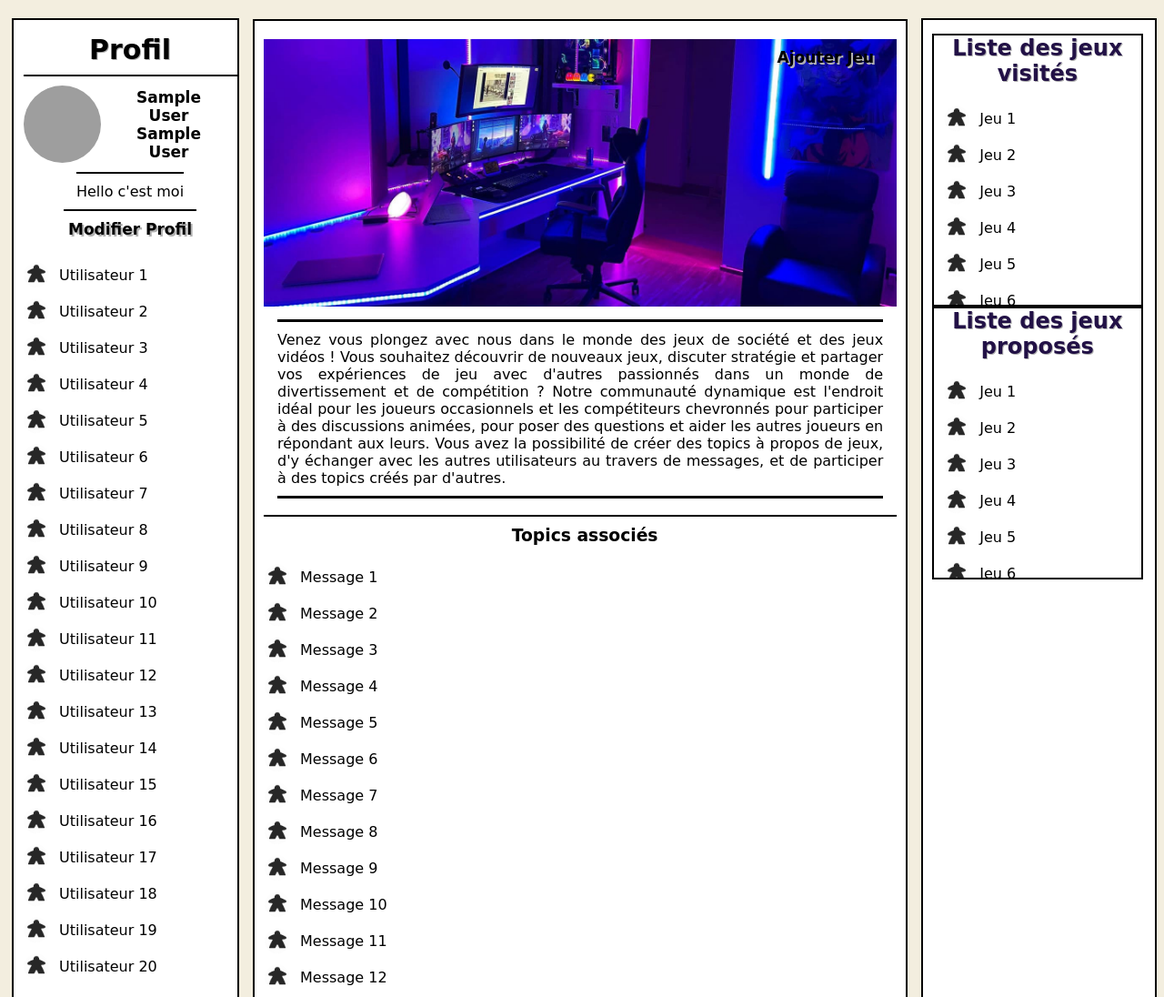
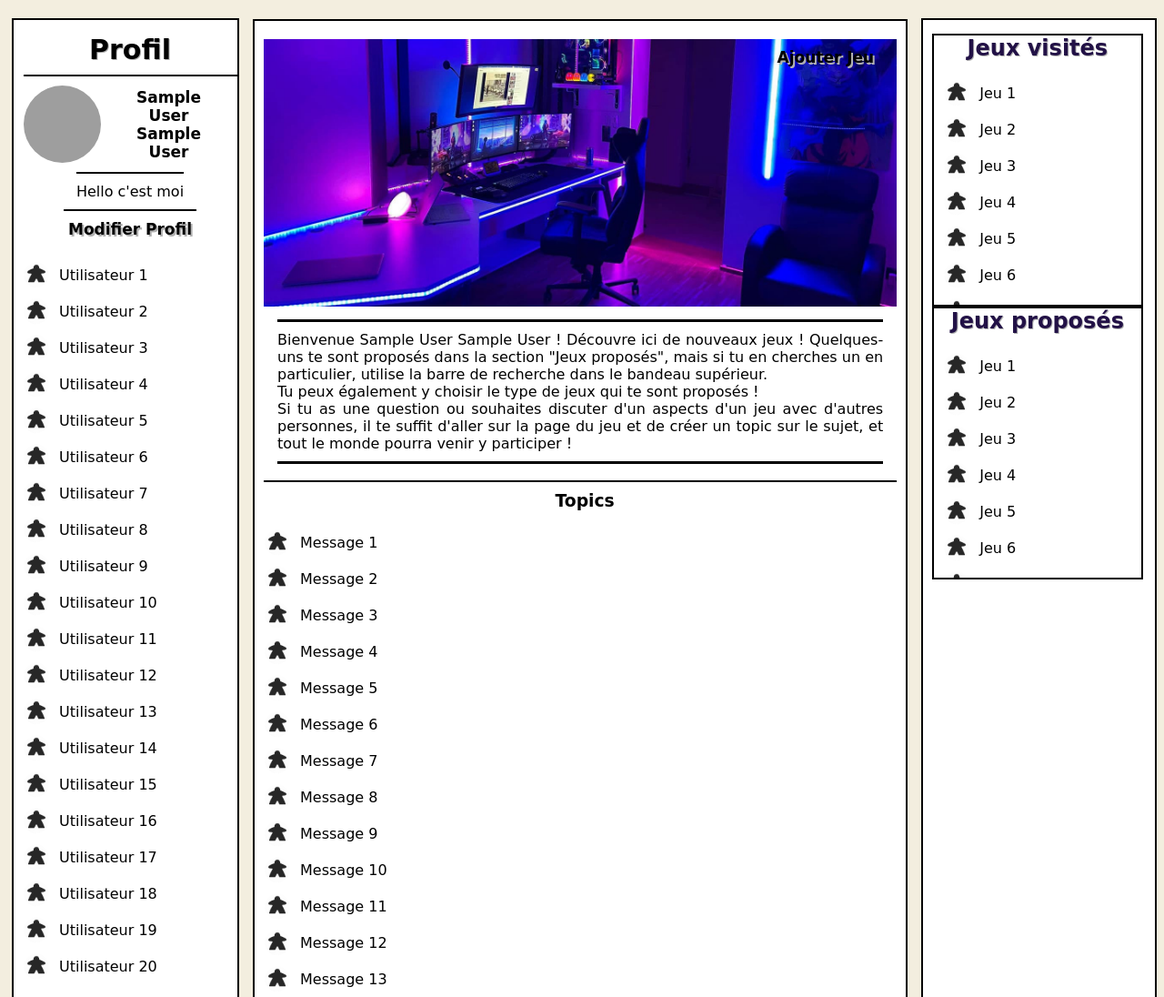
Before and after one commit to Seluj/WE4A-Project, a PHP site: page /index.php?site=0 in a window 1280 px wide. Shown: the part 75-1171 px from the top of the page at 91% size. Run offline with PHP 8.4, Linux system fonts and the light colour scheme; the visitor is signed in with stand-in values (Sample User, id 1); data that the repository does not hold is empty; a stand-in replaces the project's code that opens the database connection; grey boxes are pictures that could not be loaded.

Commit message:
Ajout texte de bienvenue quand l'utilisateur se connecte

```diff
--- a/PageParts/games.php
+++ b/PageParts/games.php
@@ -1,14 +1,14 @@
 <div id="jeux" class="container">
     <?php if($connecte){ ?>
         <div class="liste_jeux" id="jeux_visites">
-            <h1>Liste des jeux visités</h1>
+            <h1>Jeux visités</h1>
             <ul>
                 <?php boucle("Jeu", 20) ?>
             </ul>
         </div>
     <?php } ?>
     <div class="liste_jeux" id="jeux_proposes">
-        <h1>Liste des jeux proposés</h1>
+        <h1><?php echo $nomSectionJeux ?></h1>
         <ul>
             <?php boucle("Jeu", 20) ?>
         </ul>
--- a/PageParts/variables.php
+++ b/PageParts/variables.php
@@ -1,5 +1,6 @@
 <?php
 $nomSite = "Dice & Pixels";
+$nomSectionJeux = "Jeux proposés";
 $headLink = "http://chris.ferlin.fr:6969/Projet/";
 $imagePathLink = $headLink."data/users/images/";
 $imagePath = "./data/users/images/";
--- a/Styles/style.css
+++ b/Styles/style.css
@@ -298,7 +298,7 @@ input[type="checkbox"]{
 	margin-bottom: 10px;
 }
 
-#texte_presentation {
+.texte_accueil {
 	text-align: justify;
 	margin:0 15px;
 	padding: 10px 0;
--- a/index.php
+++ b/index.php
@@ -132,20 +132,28 @@ if (isset($_GET['jeu'])) {
         <div class="container central">
 
             <?php if ($type == "Jeu") {
-                include('./PageParts/presentation.php');
+                include('./PageParts/game_presentation.php');
             } else {
                 ?>
                 <div class="deroulant">
                     <img id="image_titre" src="./images/fond_titre.jpg" alt="Bienvenue">
+                    <?php if(!$connecte){ ?>
+                        <p class="texte_accueil">Venez vous plongez avec nous dans le monde des jeux de société et des jeux vidéos ! Vous souhaitez découvrir de
+                            nouveaux jeux, discuter stratégie et partager vos expériences de jeu avec d'autres passionnés dans un monde de
+                            divertissement et de compétition ? Notre communauté dynamique est l'endroit idéal pour les joueurs occasionnels
+                            et les compétiteurs chevronnés pour participer à des discussions animées, pour poser des questions et aider les
+                            autres joueurs en répondant aux leurs.
+                            Vous avez la possibilité de créer des topics à propos de jeux, d'y échanger avec les autres utilisateurs
+                            au travers de messages, et de participer à des topics créés par d'autres. </p>
+                    <?php }else{ ?>
+                        <p class="texte_accueil"><?php echo "Bienvenue ".$utilisateur." !\n" ?>Découvre ici de nouveaux jeux ! Quelques-uns te sont proposés
+                            dans la section "<?php echo $nomSectionJeux ?>", mais si tu en cherches un en particulier, utilise la barre de recherche dans le
+                            bandeau supérieur.<br>Tu peux également y choisir le type de jeux qui te sont proposés !<br>Si tu as une question ou souhaites discuter
+                            d'un aspects d'un jeu avec d'autres personnes, il te suffit d'aller sur la page du jeu et de créer un topic sur le sujet, et tout le monde
+                            pourra venir y participer !</p>
 
-                    <p id="texte_presentation">Venez vous plongez avec nous dans le monde des jeux de société et des jeux vidéos ! Vous souhaitez découvrir de
-                        nouveaux jeux, discuter stratégie et partager vos expériences de jeu avec d'autres passionnés dans un monde de
-                        divertissement et de compétition ? Notre communauté dynamique est l'endroit idéal pour les joueurs occasionnels
-                        et les compétiteurs chevronnés pour participer à des discussions animées, pour poser des questions et aider les
-                        autres joueurs en répondant aux leurs.
-                        Vous avez la possibilité de créer des topics à propos de jeux, d'y échanger avec les autres utilisateurs
-                        au travers de messages, et de participer à des topics créés par d'autres. </p>
-                    <?php if ($administrateur) {?>
+                    <?php }
+                    if ($administrateur) {?>
                         <div id="BoutonModifierJeu" class="linkBox">
                             <a class="police" href="./newGame.php">Ajouter Jeu</a>
                         </div>
@@ -155,7 +163,7 @@ if (isset($_GET['jeu'])) {
 
             <div class="deroulant">
 
-                    <h3>Topics<?php if ($type="Jeu") { echo " associés";} ?></h3>
+                    <h3>Topics<?php if ($type == "Jeu") { echo " associés à ".$nomJeu;} ?></h3>
                 <ul>
                     <?php boucle("Message", 20) ?>
                 </ul>
```
Also changed, not shown: PageParts/game_presentation.php (renamed from PageParts/presentation.php).
